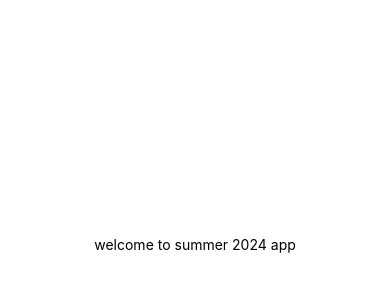
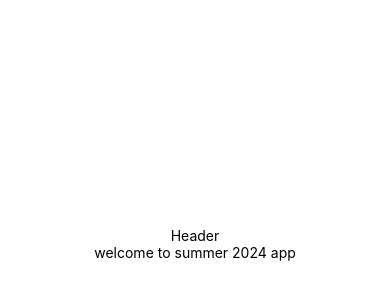
Before and after one commit to jinzhang01/mobile24, a React Native app: screen / in a window 390 px wide. Shown: the part 178-478 px from the top of the page. Built offline with nearby package versions, Linux system fonts and the light colour scheme.

Commit message:
add header

```diff
--- a/App.js
+++ b/App.js
@@ -1,10 +1,12 @@
 import { StatusBar } from 'expo-status-bar';
 import { StyleSheet, Text, View } from 'react-native';
+import Header from './Components/Header';
 
 export default function App() {
   const appName = "summer 2024";
   return (
     <View style={styles.container}>
+      <Header />
       <Text>welcome to {appName} app
 
       </Text>
--- /dev/null
+++ b/Components/Header.js
@@ -0,0 +1,12 @@
+import { View, Text } from 'react-native'
+import React from 'react'
+
+const Header = () => {
+  return (
+    <View>
+      <Text>Header</Text>
+    </View>
+  )
+}
+
+export default Header
```
